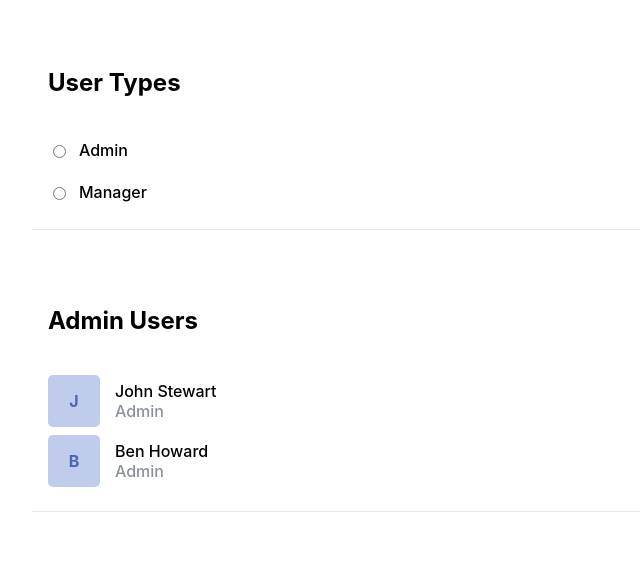
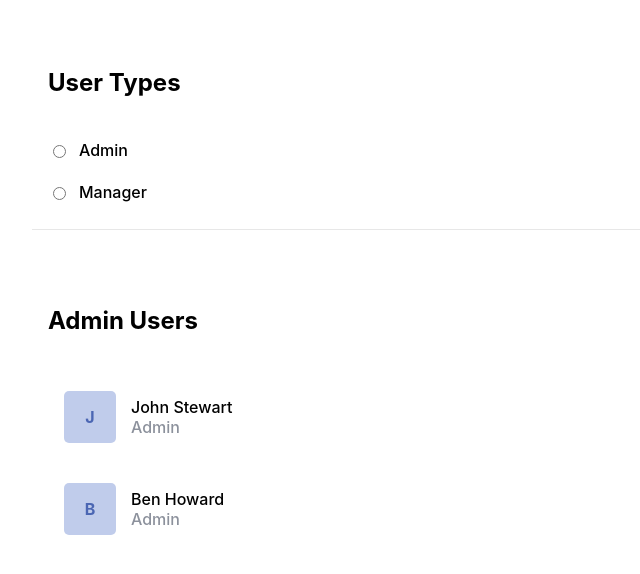
Before and after one commit to warrickct/zeller, a React (Create React App) app: page / in a window 1280 px wide. Shown: the top 574 px of the page, without its empty margins (0-640 px from the left). Built offline with nearby package versions, Linux system fonts and the light colour scheme.

Commit message:
adding minor styling to user list item for consistency.

```diff
--- a/src/components/UserList.tsx
+++ b/src/components/UserList.tsx
@@ -47,6 +47,7 @@ const StyledUserList = styled.ul`
     margin-block-start: 0;
     margin-block-end: 0;
     padding-inline-start: 0;
+    width: 100%;
 `;
 
 export default UserList;
--- a/src/components/UserListItem.tsx
+++ b/src/components/UserListItem.tsx
@@ -52,6 +52,14 @@ const StyledUserListItem = styled.li`
     align-items: center;
     margin: 0.5rem 0;
     font-weight: 500;
+    width: 100%;
+    padding: 1rem;
+    border-radius: 10px;
+    transition: background-color 0.3s ease;
+
+    :hover {
+        background-color: #bfbfd6;
+    }
 `;
 
 const Name = styled.div`
```
